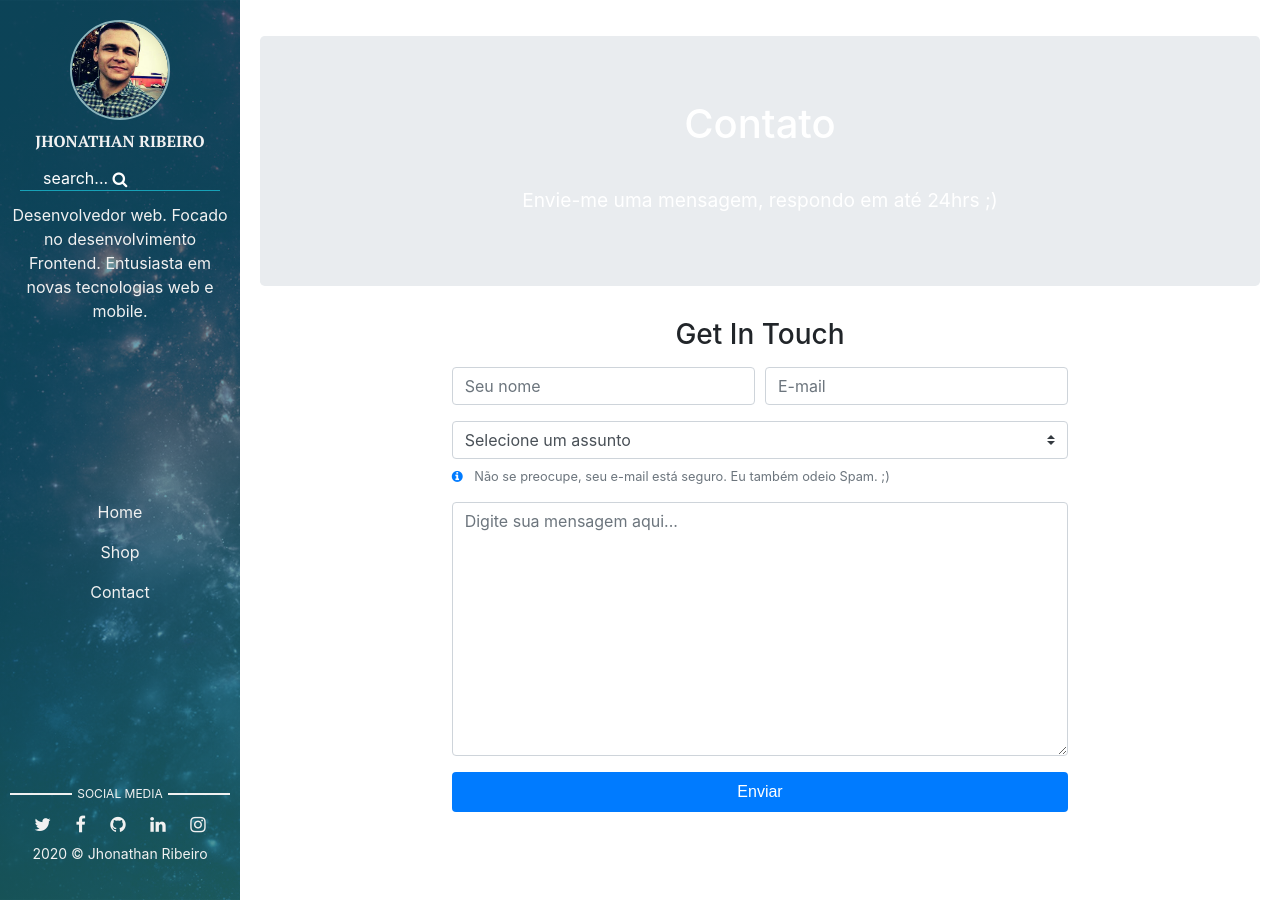
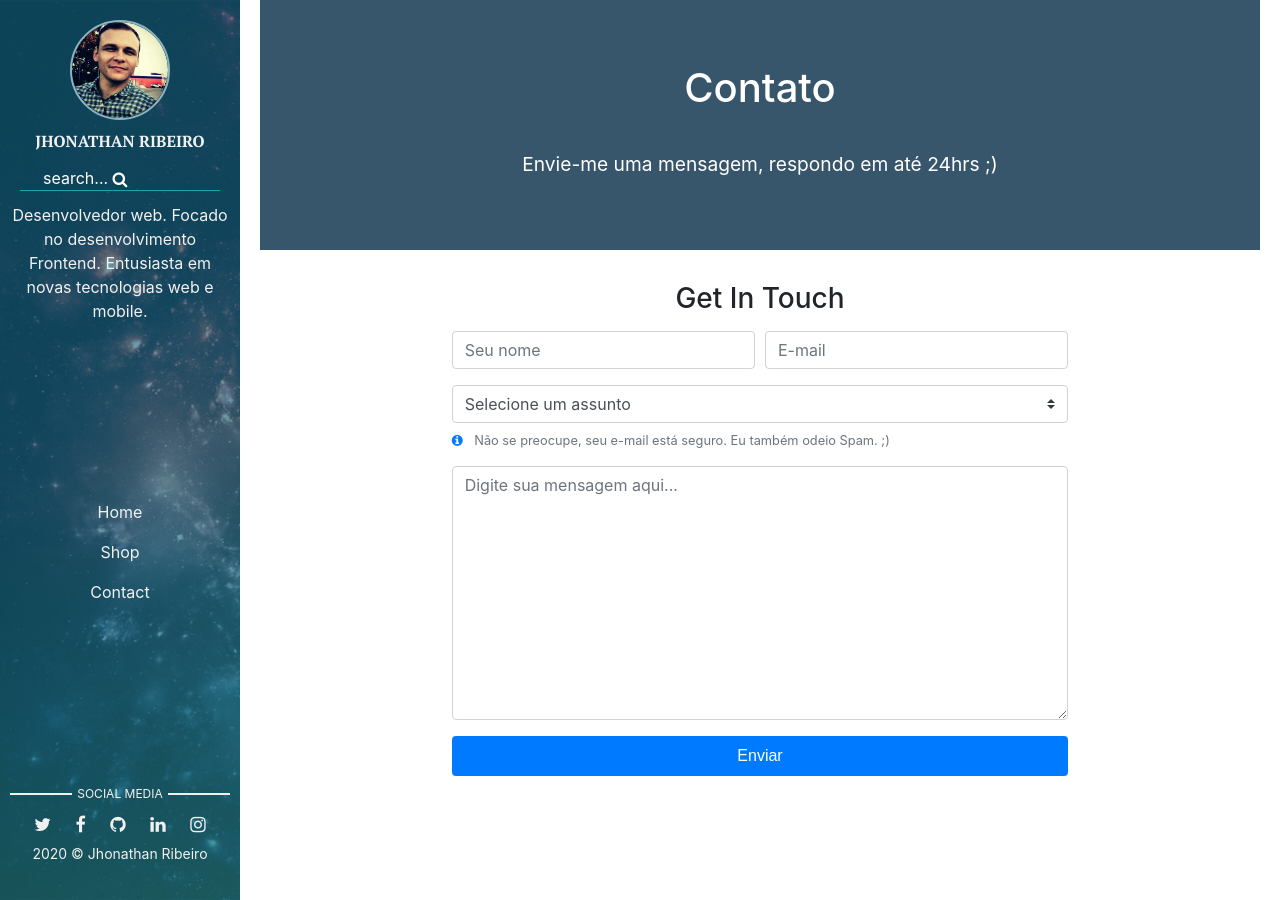
Before and after one commit to JhonathanRibeiro/blog, a Jekyll site: the page built from pages/contact.html, in a window 1280 px wide. Built offline with Jekyll 4.4.1, drawn with Linux system fonts in a browser that asks for light colours.

Commit message:
update file contact css settings

```diff
--- a/pages/contact.html
+++ b/pages/contact.html
@@ -4,6 +4,20 @@ permalink: "/contact.html"
 title: "Contato"
 image: "/assets/img/bg-01.jpg"
 ---
+<style>
+    #results {
+        display: none;
+    }
+    .jumbotron {
+        background: #27485feb!important;
+        border-radius: 0px;
+    }
+    @media screen and (min-width: 1200px){
+        .jumbotron {
+            margin-top: -20px;
+        }
+    }
+</style>
 <section class="contact-section">
     <div class="jumbotron" id="contact-header">
         <h4 class="text-white text-center">
```
